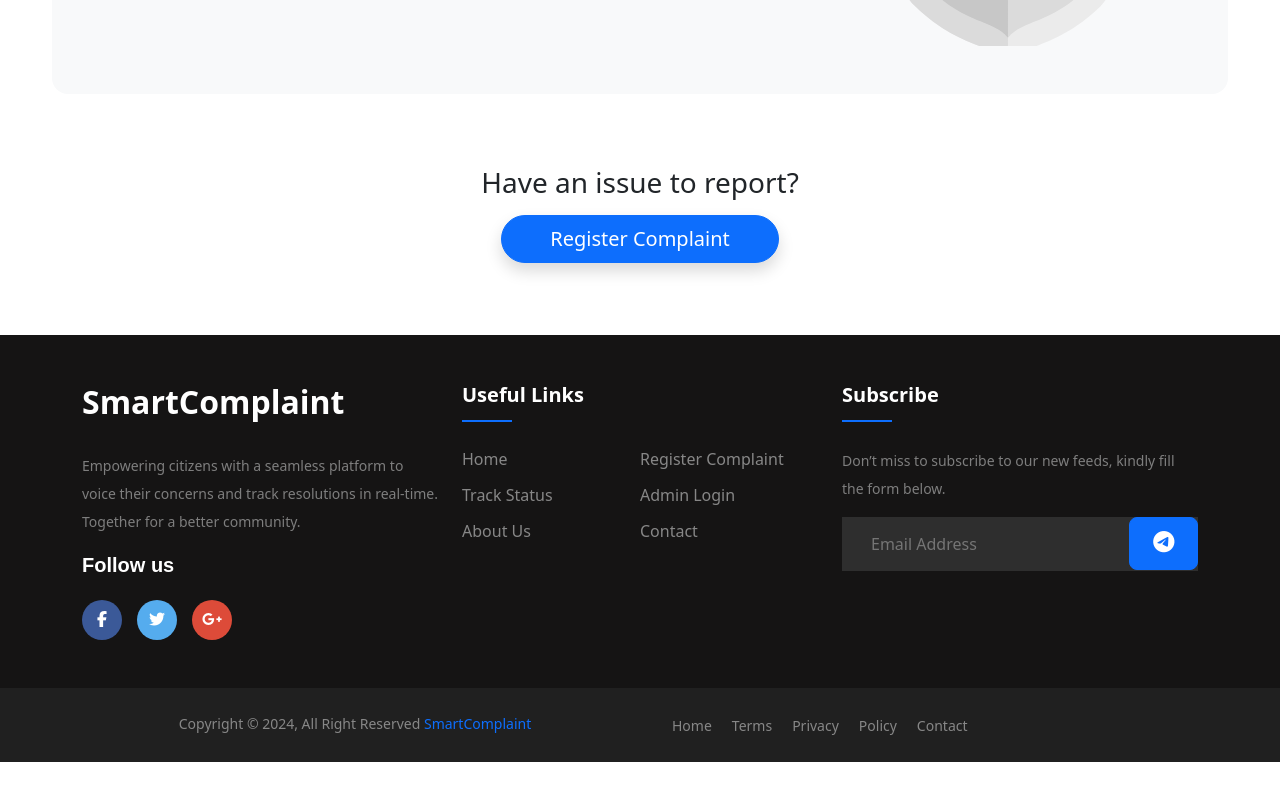
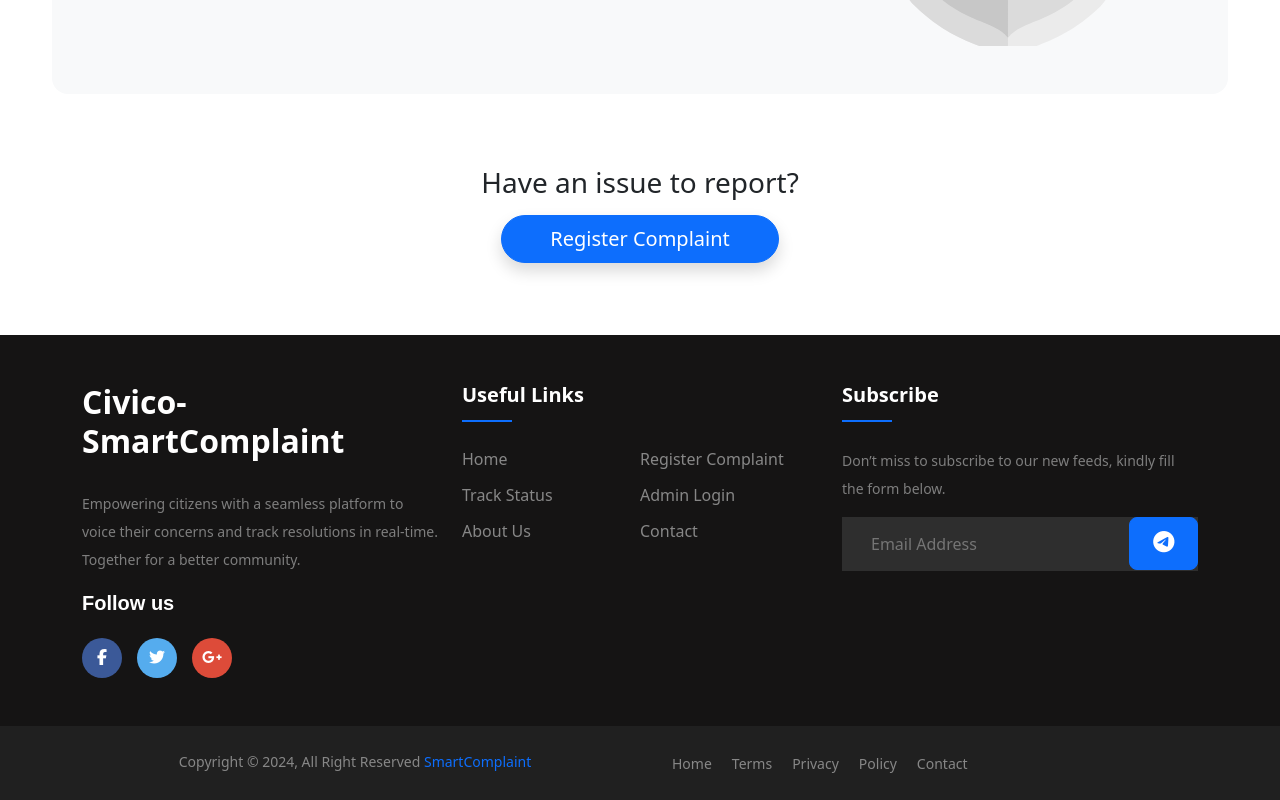
Before and after one commit to ompatalbansi/civico, a React (Vite) app: page /info in a window 1280 px wide. Shown: the part 1424-2224 px from the top of the page. Before the commit the page ends 2186 px from the top, so only its background shows below. Built offline with nearby package versions, Linux system fonts and the light colour scheme.

Commit message:
footer of the application is changed

```diff
--- a/src/components/Footer.jsx
+++ b/src/components/Footer.jsx
@@ -11,7 +11,7 @@ function Footer() {
                         <div className="col-xl-4 col-lg-4 mb-50">
                             <div className="footer-widget">
                                 <div className="footer-logo">
-                                    <h3 className="text-white fw-bold">SmartComplaint</h3>
+                                    <h3 className="text-white fw-bold">Civico-SmartComplaint</h3>
                                 </div>
                                 <div className="footer-text">
                                     <p>Empowering citizens with a seamless platform to voice their concerns and track resolutions in real-time. Together for a better community.</p>
```
